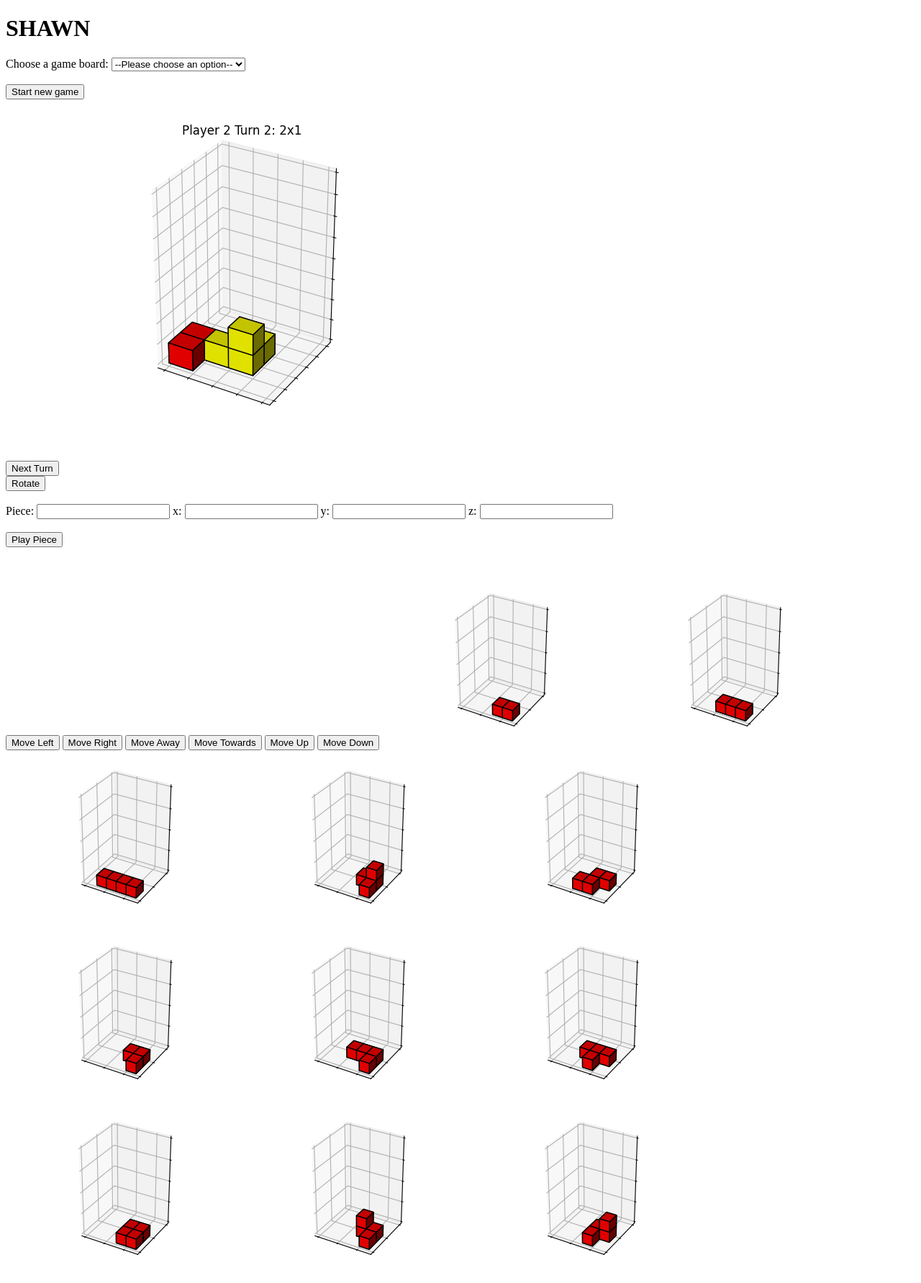
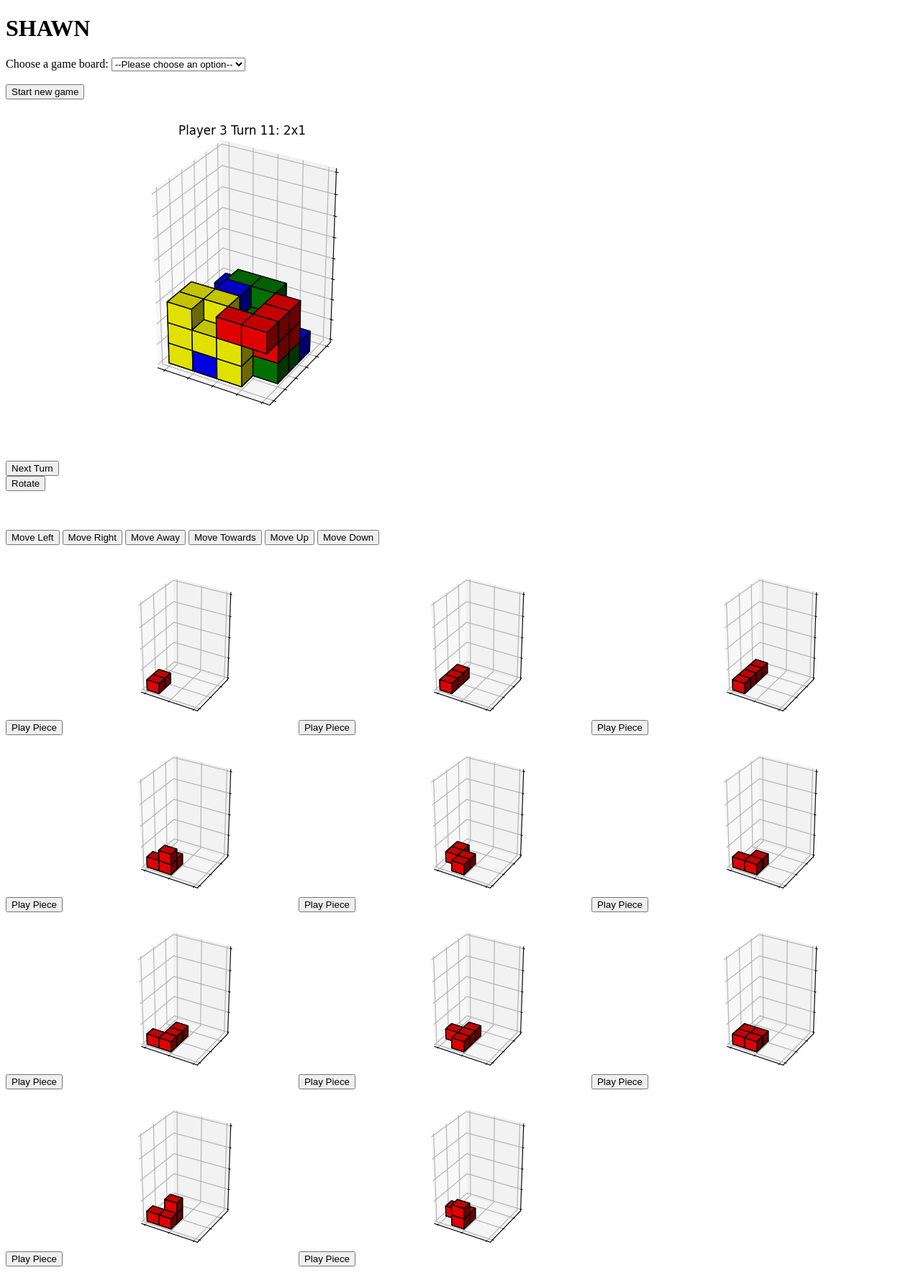
Before and after one commit to shawnriemer/Rumis-Bot, a Flask app: page / in a window 1280 px wide. Shown: the whole page at 72% size. After the commit the page ends 1759 px from the top, so only its background shows below. Run offline with Flask 3, Linux system fonts and the light colour scheme.

Commit message:
can play any piece now

```diff
--- a/app.py
+++ b/app.py
@@ -10,6 +10,7 @@
 
 @app.route('/', methods=['GET', 'POST'])
 def hello():
+    session.clear()
     session['turn'] = 0
     if request.method == "POST":
         board_name = request.form.get("none_n")
@@ -43,7 +44,7 @@
         players, grid, ax, ax_90, ax_180, ax_270 = play_turn(session['turn'], players, grid)
     else:
         # players, grid, ax, ax_90, ax_180, ax_270 = human_move(players, grid, int(data['piece']), int(data['x']), int(data['y']), int(data['z']))
-        players, grid, ax, ax_90, ax_180, ax_270 = human_move(players, grid, data['piece'], int(data['x']), int(data['y']), int(data['z']))
+        players, grid, ax, ax_90, ax_180, ax_270 = human_move(players, grid, data['piece'])
 
     # Reset profile places for each player
     for player in players.values():
@@ -62,6 +63,7 @@
 
 @app.route('/movePiece', methods=['POST'])
 def move_piece():
+    print('app.py move_piece()')
     data = request.get_json()
     players = jsonpickle.decode(session['players'])
     grid = jsonpickle.decode(session['grid'])
@@ -69,13 +71,13 @@
     if move == 'right':
         for player in players.values():
             current_x, current_y, current_z = player.piece_profile_positions
-            player.piece_profile_positions = (current_x, current_y, current_z + 1)
-        players[str(2)].draw_pieces(grid, current_x, current_y, current_z + 1)  # TODO: hardcoded
+            player.piece_profile_positions = (current_x, current_y + 1, current_z)
+        players[str(2)].draw_pieces(grid, current_x, current_y + 1, current_z)  # TODO: hardcoded
     elif move == 'left':
         for player in players.values():
             current_x, current_y, current_z = player.piece_profile_positions
-            player.piece_profile_positions = (current_x, current_y, current_z - 1)
-        players[str(2)].draw_pieces(grid, current_x, current_y, current_z - 1)  # TODO: hardcoded
+            player.piece_profile_positions = (current_x, current_y - 1, current_z)
+        players[str(2)].draw_pieces(grid, current_x, current_y - 1, current_z)  # TODO: hardcoded
     elif move == 'away':
         for player in players.values():
             current_x, current_y, current_z = player.piece_profile_positions
@@ -89,13 +91,13 @@
     elif move == 'up':
         for player in players.values():
             current_x, current_y, current_z = player.piece_profile_positions
-            player.piece_profile_positions = (current_x, current_y + 1, current_z)
-        players[str(2)].draw_pieces(grid, current_x, current_y + 1, current_z)  # TODO: hardcoded
+            player.piece_profile_positions = (current_x, current_y, current_z + 1)
+        players[str(2)].draw_pieces(grid, current_x, current_y, current_z + 1)  # TODO: hardcoded
     elif move == 'down':
         for player in players.values():
             current_x, current_y, current_z = player.piece_profile_positions
-            player.piece_profile_positions = (current_x, current_y - 1, current_z)
-        players[str(2)].draw_pieces(grid, current_x, current_y - 1, current_z)  # TODO: hardcoded
+            player.piece_profile_positions = (current_x, current_y, current_z - 1)
+        players[str(2)].draw_pieces(grid, current_x, current_y, current_z - 1)  # TODO: hardcoded
 
     session['players'] = jsonpickle.encode(players)
 
--- a/modules/functions.py
+++ b/modules/functions.py
@@ -39,7 +39,8 @@
             empty_grid = board('chullpa')  # TODO: hardcoded
             layer = fill_out2(piece, empty_grid.grid, x, y, z)
             piece_grid = empty_grid.grid + layer
-            piece_grid = np.rot90(piece_grid, k=1, axes=(0, 2))
+            # piece_grid = np.rot90(piece_grid, k=1, axes=(0, 2))
+            piece_grid = np.rot90(np.rot90(piece_grid, k=1, axes=(0, 2)), k=3, axes=(0, 1))
 
             color = []
             for i, layer in enumerate(piece_grid):
@@ -318,7 +319,7 @@
             return grid, None
 
 
-def human_move(players, grid, piece_i, x, y, z):
+def human_move(players, grid, piece_i):
     player = players[str(2)]  # TODO: hardcoded
 
     piece_i = player.piece_names_list.index(piece_i)
--- a/static/script.js
+++ b/static/script.js
@@ -42,24 +42,22 @@
 
 // Iterate through Rumis turns
 document.getElementById("nextTurn").addEventListener("click", nextTurn);
-document.getElementById("next_turn_2x1").addEventListener("click", nextTurn_2x1);
-
 function nextTurn() {
 
     var image = document.getElementById("gameBoard");
     image.src = 'static/loading.gif'
 
-    var piece = document.getElementById('piece').value;
-    var x = document.getElementById('x').value;
-    var y = document.getElementById('y').value;
-    var z = document.getElementById('z').value;
+//    var piece = document.getElementById('piece').value;
+//    var x = document.getElementById('x').value;
+//    var y = document.getElementById('y').value;
+//    var z = document.getElementById('z').value;
 
     fetch('/nextturn', {
         method: 'POST',
         headers: {
             'Content-Type': 'application/json',
         },
-        body: JSON.stringify({ 'piece': piece, 'x': x, 'y': y, 'z': z })
+        body: JSON.stringify({ 'piece': 'placeholder' })
         }
     )
     .then((response) => {
@@ -79,19 +77,32 @@
 
 }
 
-function nextTurn_2x1() {
+// Play human's turn
+const pieces = ['4x1', '3x1', '2x1', 'L', 'square', 'corner', 'pipe', 'bend', 'archer', 'twistL', 'twistR']
+for (const piece of pieces) {
+    document.getElementById(`next_turn_${piece}`).addEventListener("click", nextTurn_human);
+    document.getElementById(`next_turn_${piece}`).myParam = piece
+}
+
+//document.getElementById("next_turn_2x1").addEventListener("click", nextTurn_3x1);
+//document.getElementById("next_turn_2x1").myParam = '2x1'
+//
+//document.getElementById("next_turn_3x1").addEventListener("click", nextTurn_3x1);
+//document.getElementById("next_turn_3x1").myParam = '3x1'
+//
+//document.getElementById("next_turn_4x1").addEventListener("click", nextTurn_3x1);
+//document.getElementById("next_turn_4x1").myParam = '4x1'
+
+function nextTurn_human(evt) {
     var image = document.getElementById("gameBoard");
     image.src = 'static/loading.gif'
-    var piece = document.getElementById('piece').value;
-    var x = document.getElementById('x').value;
-    var y = document.getElementById('y').value;
-    var z = document.getElementById('z').value;
+    var piece = evt.currentTarget.myParam
     fetch('/nextturn', {
         method: 'POST',
         headers: {
             'Content-Type': 'application/json',
         },
-        body: JSON.stringify({ 'piece': '2x1', 'x': x, 'y': y, 'z': z })
+        body: JSON.stringify({ 'piece': piece })
         }
     )
     .then((response) => {
@@ -128,6 +139,7 @@
         image.src = image.src.replace('_270', '_0')
     }
 }
+
 
 // Update visual of all playable pieces  # TODO: there has to be a better way to do this
 document.getElementById("move_right").addEventListener("click", moveRight);
--- a/templates/index.html
+++ b/templates/index.html
@@ -44,21 +44,21 @@
 
 <br><br>
 
-<form action="/", method="POST">
-<div class="menu">
-    <div>
-        <label for="piece">Piece:</label>
-        <input type="text" id="piece">
-        <label for="x">x:</label>
-        <input type="text" id="x">
-        <label for="y">y:</label>
-        <input type="text" id="y">
-        <label for="z">z:</label>
-        <input type="text" id="z">
-    </div>
-</div>
-    <br><button type="submit">Play Piece</button>
-</form>
+<!--<form action="/", method="POST">-->
+<!--<div class="menu">-->
+<!--    <div>-->
+<!--        <label for="piece">Piece:</label>-->
+<!--        <input type="text" id="piece">-->
+<!--        <label for="x">x:</label>-->
+<!--        <input type="text" id="x">-->
+<!--        <label for="y">y:</label>-->
+<!--        <input type="text" id="y">-->
+<!--        <label for="z">z:</label>-->
+<!--        <input type="text" id="z">-->
+<!--    </div>-->
+<!--</div>-->
+<!--    <br><button type="submit">Play Piece</button>-->
+<!--</form>-->
 
 <br><br>
 
@@ -69,16 +69,39 @@
 <button type="submit" id="move_up">Move Up</button>
 <button type="submit" id="move_down">Move Down</button>
 
+<br><br>
+
+<button type="submit" id="next_turn_2x1">Play Piece</button>
 <img id='2x1' src={{ url_for('static', filename='2x1.png') }}>
+
+<button type="submit" id="next_turn_3x1">Play Piece</button>
 <img id='3x1' src={{ url_for('static', filename='3x1.png') }}>
+
+<button type="submit" id="next_turn_4x1">Play Piece</button>
 <img id='4x1' src={{ url_for('static', filename='4x1.png') }}>
+
+<button type="submit" id="next_turn_archer">Play Piece</button>
 <img id='archer' src={{ url_for('static', filename='archer.png') }}>
+
+<button type="submit" id="next_turn_bend">Play Piece</button>
 <img id='bend' src={{ url_for('static', filename='bend.png') }}>
+
+<button type="submit" id="next_turn_corner">Play Piece</button>
 <img id='corner' src={{ url_for('static', filename='corner.png') }}>
+
+<button type="submit" id="next_turn_L">Play Piece</button>
 <img id='L' src={{ url_for('static', filename='L.png') }}>
+
+<button type="submit" id="next_turn_pipe">Play Piece</button>
 <img id='pipe' src={{ url_for('static', filename='pipe.png') }}>
+
+<button type="submit" id="next_turn_square">Play Piece</button>
 <img id='square' src={{ url_for('static', filename='square.png') }}>
+
+<button type="submit" id="next_turn_twistL">Play Piece</button>
 <img id='twistL' src={{ url_for('static', filename='twistL.png') }}>
+
+<button type="submit" id="next_turn_twistR">Play Piece</button>
 <img id='twistR' src={{ url_for('static', filename='twistR.png') }}>
 
 
```
Also changed, not shown: static/2x1.png, static/3x1.png, static/4x1.png, static/L.png, static/archer.png, static/bend.png, static/corner.png, static/pipe.png, static/square.png, static/test_0.png, static/test_180.png, static/test_270.png, static/test_90.png, static/twistL.png, 1 more files.
